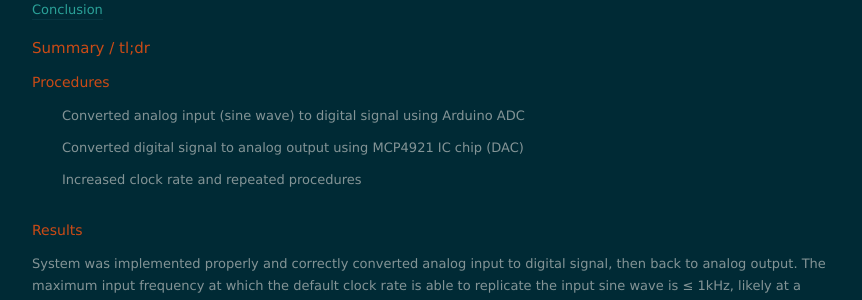
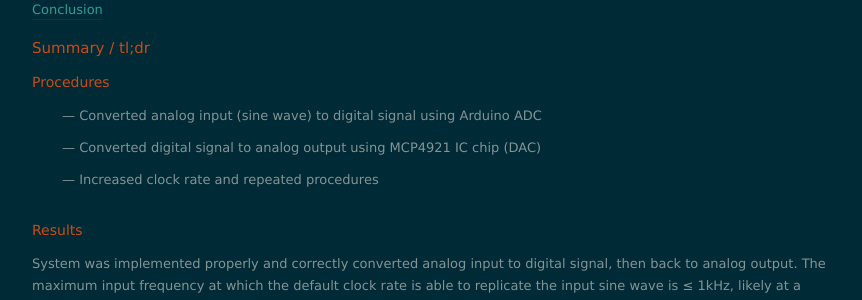
Before and after one commit to nolanschan/nolanschan.github.io, a Jekyll site: the page built from projects/adcdac/index.markdown, in a window 1280 px wide and 900 px high, scrolled down 491 px. Shown: the part 152-452 px from the top of the window, without its empty margins (208-1070 px from the left). Built offline with Jekyll 4.4.1, drawn with Linux system fonts in a browser that asks for light colours; nearby versions of some CDN libraries; formulas are drawn with MathJax 3.

```diff
--- a/projects/adcdac/index.markdown
+++ b/projects/adcdac/index.markdown
@@ -26,9 +26,9 @@ The purpose of this lab experiment is to understand the principals of analog-to-
 ## Summary / tl;dr ##
 
 ### Procedures ###
-  - Converted analog input (sine wave) to digital signal using Arduino ADC
-  - Converted digital signal to analog output using MCP4921 IC chip (DAC)
-  - Increased clock rate and repeated procedures
+  - — Converted analog input (sine wave) to digital signal using Arduino ADC
+  - — Converted digital signal to analog output using MCP4921 IC chip (DAC)
+  - — Increased clock rate and repeated procedures
 
 ### Results ###
 System was implemented properly and correctly converted analog input to digital signal, then back to analog output. The maximum input frequency at which the default clock rate is able to replicate the input sine wave is ≤ 1kHz, likely at a frequency closer to 100Hz. For the faster clock rate, the highest frequency appears to be around 2k - 5kHz.
```
